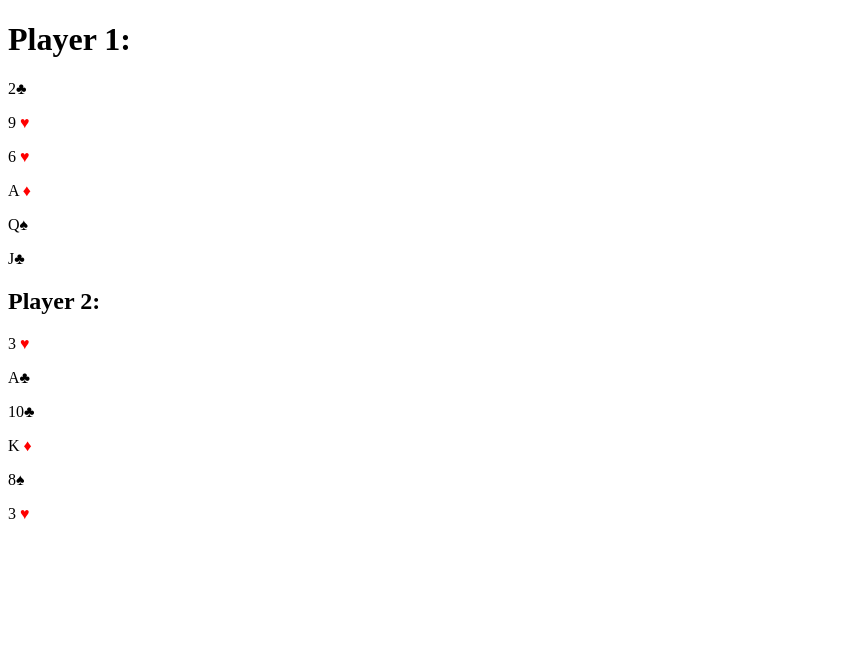
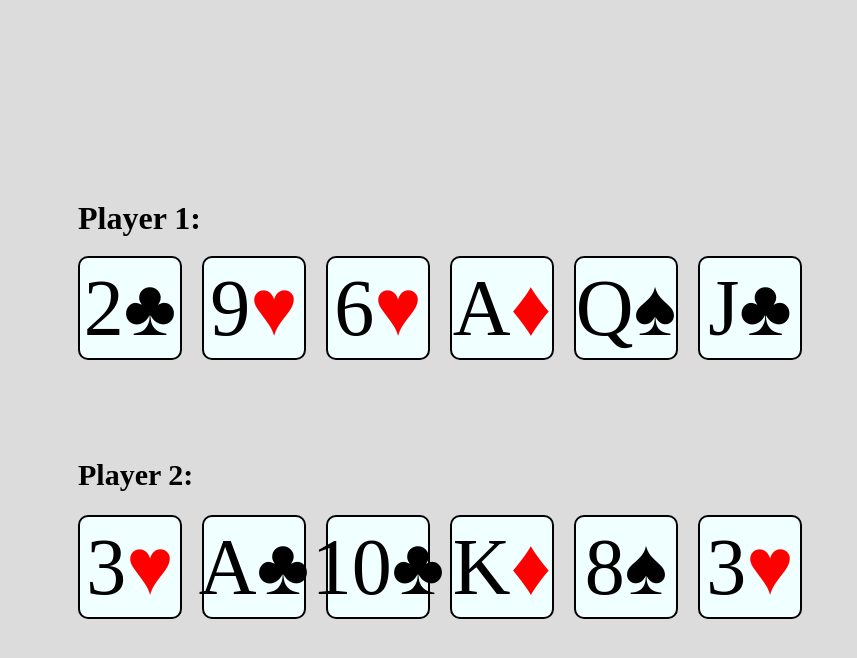
Before and after one commit to LuckyToxic/CardGame, a plain HTML site: page index.html in a window 1280 px wide. Shown: the whole page, without its empty margins (0-857 px from the left). Drawn offline with Linux system fonts and the light colour scheme; files that its build step writes are made by us from their sources; the site is published under a folder, as on GitHub Pages, so addresses that start at the root find nothing.

Commit message:
Update index.html

```diff
--- a/index.html
+++ b/index.html
@@ -3,7 +3,7 @@
 <head>
     <meta charset="UTF-8">
     <meta name="viewport" content="width=device-width, initial-scale=1.0">
-    <link rel="stylesheet" href="/mile-stone-one/css/style.css">
+    <link rel="stylesheet" href="style.css">
     <title>Card Game</title>
 </head>
 <body>
```
